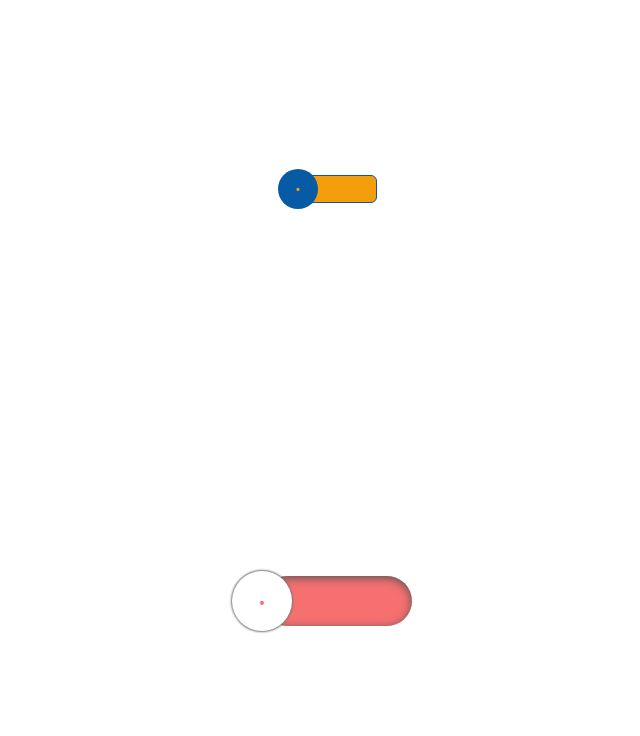
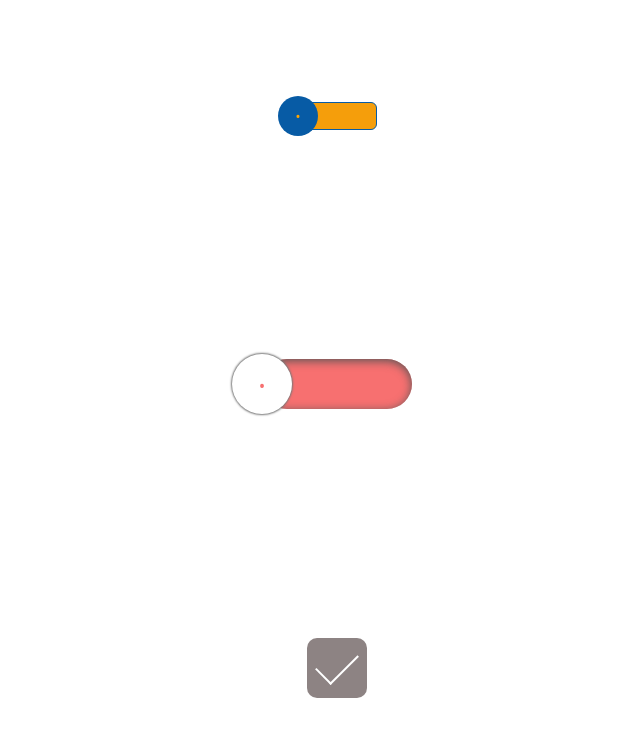
Before and after one commit to emmeiwhite/html5-css3-js-projects, a website: page 04-css-toggle-btn/index.html in a window 1280 px wide. Shown: the whole page, without its empty margins (303-943 px from the left). Drawn offline with Linux system fonts and the light colour scheme.

Commit message:
Custom checkbox - unique way to do

```diff
--- a/04-css-toggle-btn/index.html
+++ b/04-css-toggle-btn/index.html
@@ -40,6 +40,22 @@
         class="toggle"
       >
         <div class="circle">.</div>
+      </label>
+    </div>
+
+    <!-- Real Checkbox Example -->
+
+    <div class="checkbox-wrapper">
+      <input
+        type="checkbox"
+        id="check3"
+      />
+
+      <label
+        for="check3"
+        class="check3"
+      >
+        <div class="checkmark"></div>
       </label>
     </div>
   </body>
@@ -117,3 +133,39 @@
     background-color: green;
   }
 </style>
+
+<style>
+  #check3 {
+    visibility: hidden;
+  }
+  .check3 {
+    height: 60px;
+    width: 60px;
+    background-color: rgb(141, 131, 131);
+    border-radius: 10px;
+    display: block;
+    cursor: pointer;
+    display: grid;
+    place-items: center;
+    transition: background-color 0.25s ease-in;
+  }
+
+  .checkmark {
+    width: 40px;
+    height: 22px;
+    border-left: 2px solid white;
+    border-bottom: 2px solid white;
+    transform: rotate(-45deg);
+    margin-top: -10px;
+    transition: border 0.25s ease-in;
+  }
+
+  #check3:checked + .check3 {
+    background-color: rgb(8, 184, 8);
+  }
+
+  #check3:checked + .check3 .checkmark {
+    border-left: 3px solid white;
+    border-bottom: 3px solid white;
+  }
+</style>
```
